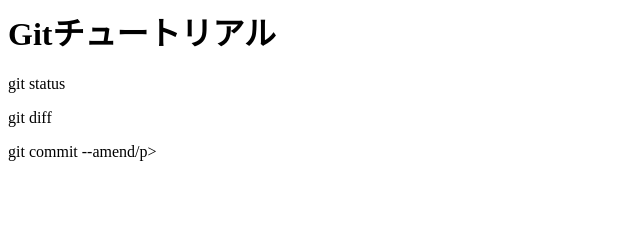
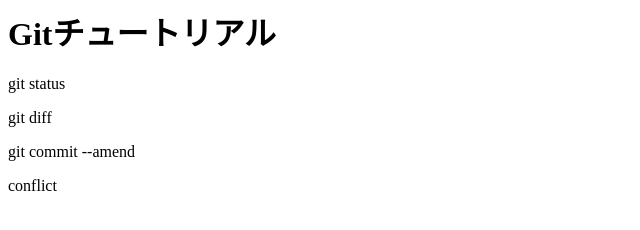
Before and after one commit to MitsuTurtle/git_tutorial, a plain HTML site: page index.html in a window 1280 px wide. Shown: the full height of the page, 0-640 px from the left. Drawn offline with Linux system fonts and the light colour scheme.

Commit message:
conflictを追記

```diff
--- a/index.html
+++ b/index.html
@@ -1,4 +1,5 @@
 <h1>Gitチュートリアル</h1>
 <p>git status</p>
 <p>git diff</p>
-<p>git commit --amend/p>
+<p>git commit --amend</p>
+<p>conflict</p>
```
